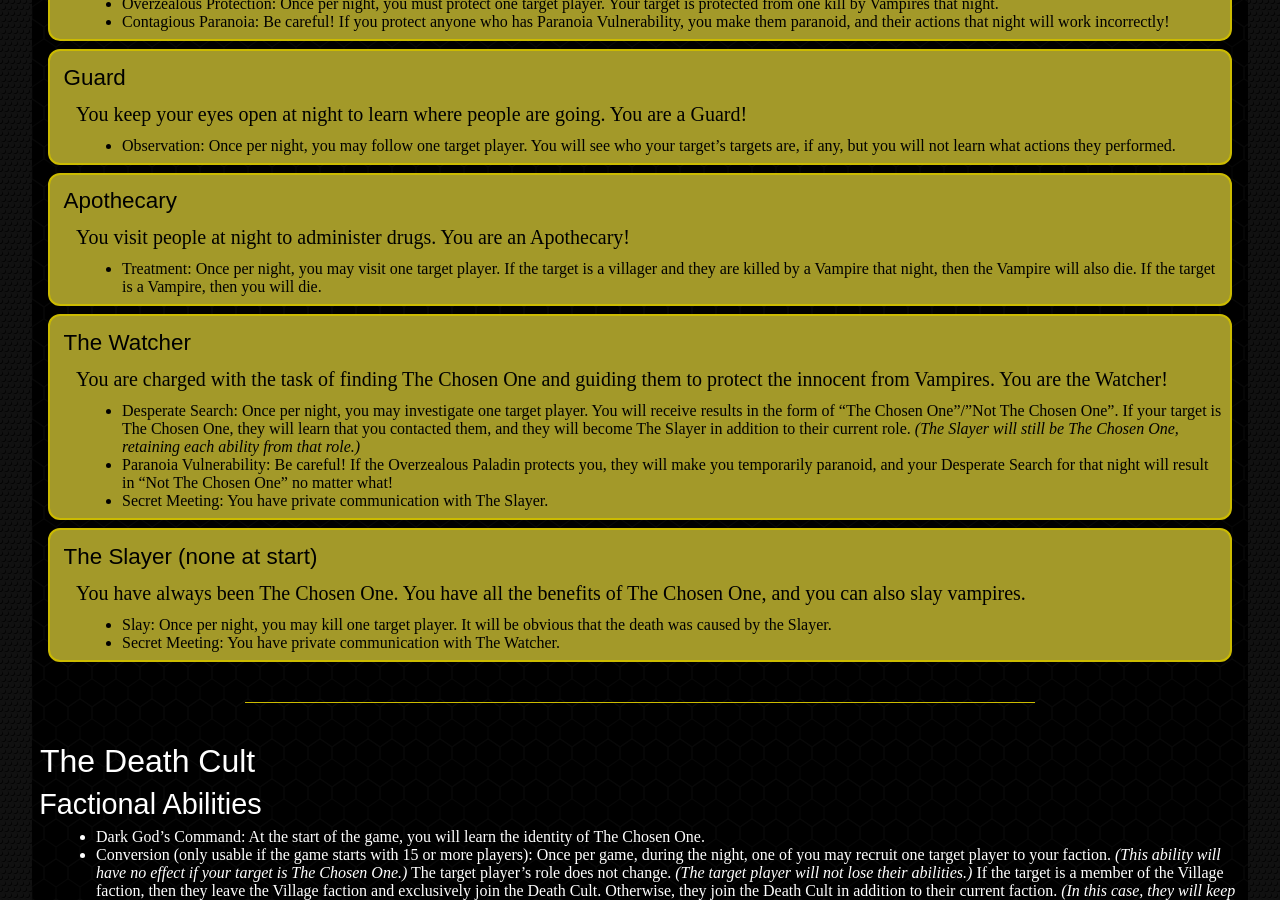
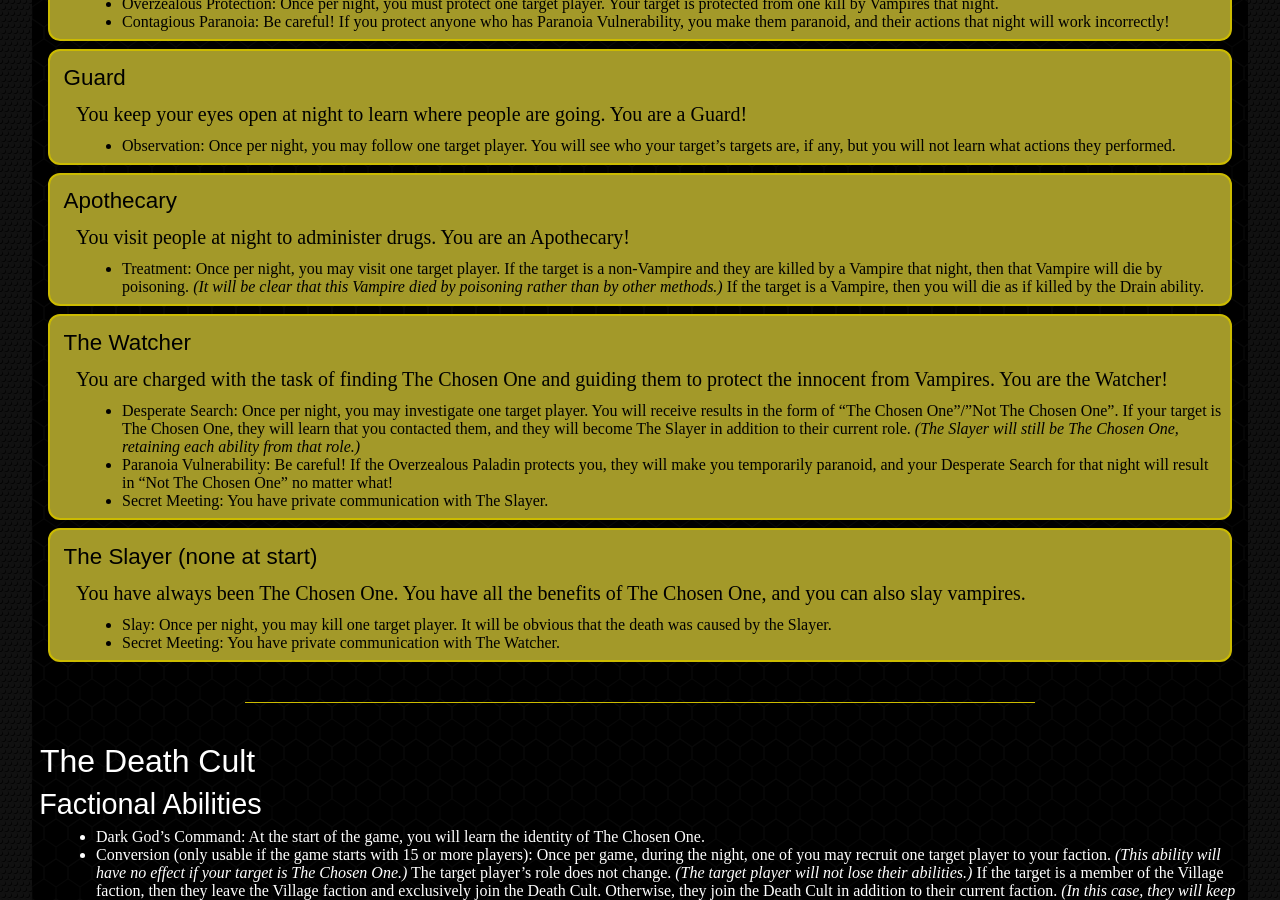
Before and after one commit to funwithbrains/funwithbrains.github.io, a Jekyll site: the page built from _mafia/setups/vampires.md, in a window 1280 px wide and 900 px high, scrolled down 2756 px. Built offline with Jekyll 4.4.1, drawn with Linux system fonts in a browser that asks for light colours.

Commit message:
added details to a mafia setup

```diff
--- a/_mafia/setups/vampires.md
+++ b/_mafia/setups/vampires.md
@@ -117,7 +117,7 @@ Each of these factions is an enemy with each other faction.
 >
 > You visit people at night to administer drugs. You are an Apothecary!
 >
-> * Treatment: Once per night, you may visit one target player. If the target is a villager and they are killed by a Vampire that night, then the Vampire will also die. If the target is a Vampire, then you will die.
+> * Treatment: Once per night, you may visit one target player. If the target is a non-Vampire and they are killed by a Vampire that night, then that Vampire will die by poisoning. *(It will be clear that this Vampire died by poisoning rather than by other methods.)* If the target is a Vampire, then you will die as if killed by the Drain ability.
 
 > ##### The Watcher
 >
```
